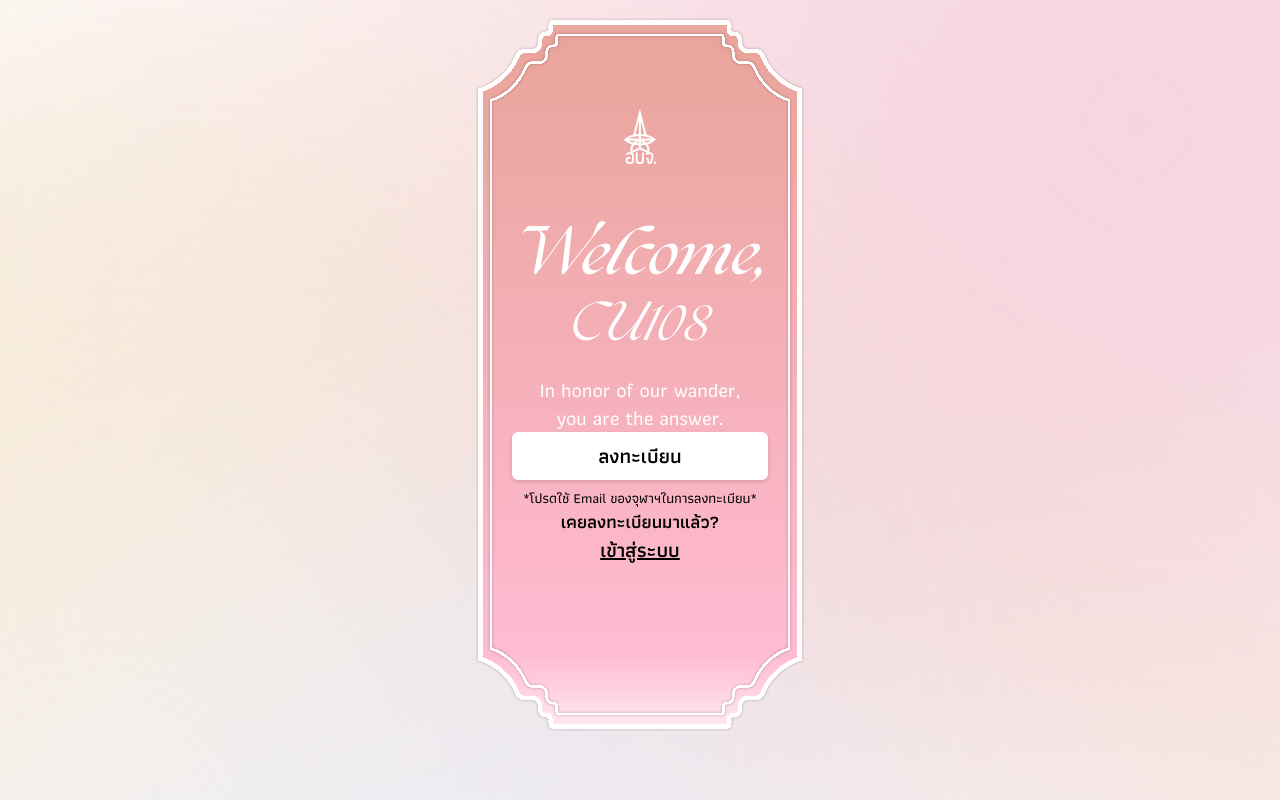
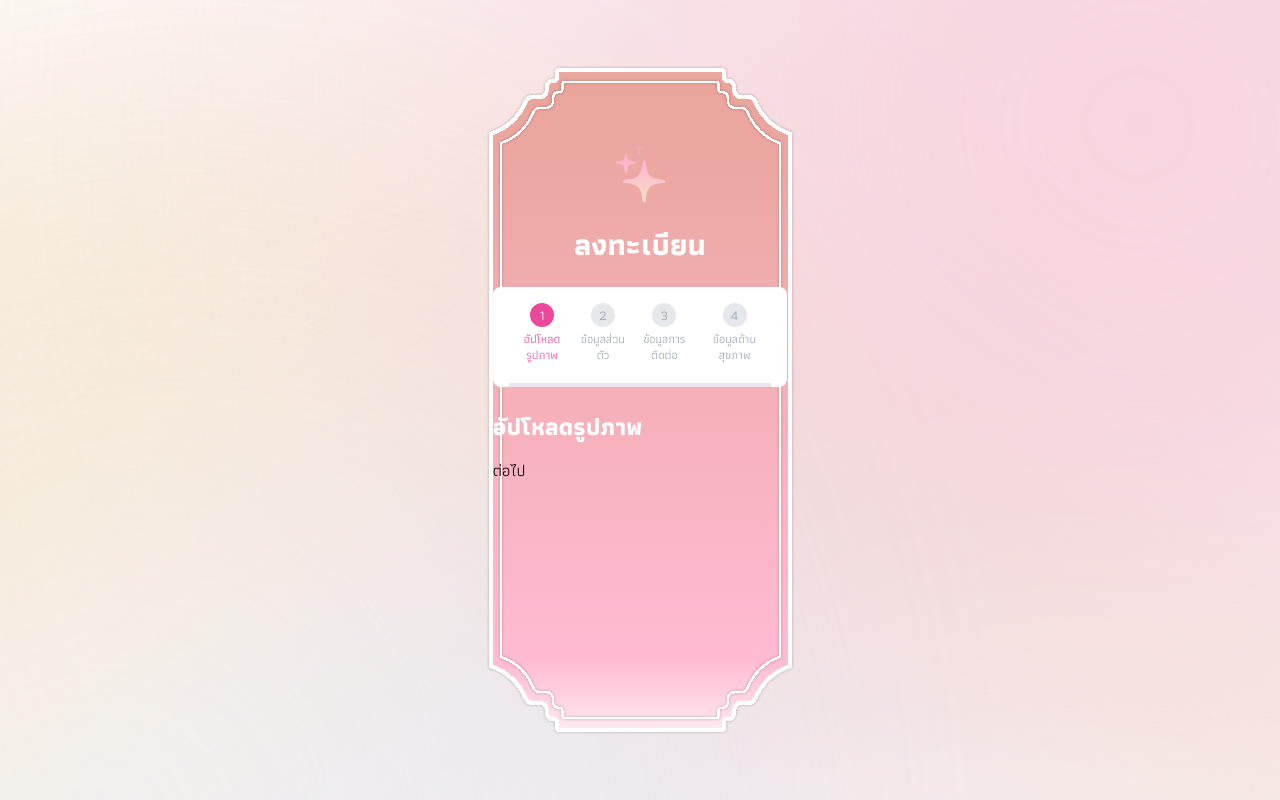
Before and after one commit to mastermrx008/firstdate-rpkm67-frontend, a Next.js app: page /register in a window 1280 px wide. Shown: the top 800 px of the page. Built offline with nearby package versions, Linux system fonts and the light colour scheme.

Commit message:
feat: setup register page

```diff
--- a/src/app/register/page.tsx
+++ b/src/app/register/page.tsx
@@ -1,61 +1,165 @@
 'use client';
 
-import { useEffect, useState } from 'react';
+import { useState, useEffect } from 'react';
+import { useRouter } from 'next/navigation';
 import Border from '@/components/Border';
-import SGCUIcon from '@/assets/logo/sgcu.svg';
+import StarIcon from '@public/star.svg';
 import Image from 'next/image';
-import axios from 'axios';
 
-// TODO: setup env
-// For dev purpose (Also, should we use proxy server?)
-const API_URL = 'https://rpkm67-dev.sgcu.in.th';
+const steps = [
+  'อัปโหลดรูปภาพ',
+  'ข้อมูลส่วนตัว',
+  'ข้อมูลการติดต่อ',
+  'ข้อมูลด้านสุขภาพ',
+];
 
 export default function Register() {
-  // TODO: Maybe use useContext for AuthProvider
-  const [accessToken, setAccessToken] = useState('');
-  const [refreshToken, setRefreshToken] = useState('');
-  const [userId, setUserId] = useState('');
+  const [currentStep, setCurrentStep] = useState(0);
+  const [formData, setFormData] = useState({});
+  const router = useRouter();
 
-  const handleGoogleLogin = async () => {
-    try {
-      const googleLoginUrl = API_URL + '/api/v1/auth/google-url';
-      const response = await axios.get(googleLoginUrl);
-      window.location.href = response.data.url;
-    } catch (error) {
-      console.error('Error fetching Google login URL:', error);
-    }
+  useEffect(() => {
+    // Check for authentication cookie
+    const checkAuth = async () => {
+      const authCookie = document.cookie.includes('auth=');
+      if (!authCookie) {
+        router.push('/login'); // Redirect to login if not authenticated
+      }
+    };
+    // skip check auth for dev
+    // checkAuth();
+  }, [router]);
+
+  const handleInputChange = (e) => {
+    setFormData({ ...formData, [e.target.name]: e.target.value });
   };
 
-  const handleTokenExchange = async (code: string) => {
-    try {
-      const tokenExchangeUrl = API_URL + `/api/v1/auth/verify-google/${code}`;
-      const response = await axios.get(tokenExchangeUrl);
-      const { accessToken, refreshToken, userId } = response.data;
-      setAccessToken(accessToken);
-      setRefreshToken(refreshToken);
-      setUserId(userId);
-    } catch (error) {
-      console.error('Error exchanging code for tokens:', error);
-    }
+  const handleNextStep = () => {
+    setCurrentStep(currentStep + 1);
   };
 
-  // TODO: add access/refresh tokens functions to AuthProvider
-  useEffect(() => {
-    const urlParams = new URLSearchParams(window.location.search);
-    const code = urlParams.get('code');
-    if (code) {
-      handleTokenExchange(code);
-    }
-  }, []);
+  const handlePrevStep = () => {
+    setCurrentStep(currentStep - 1);
+  };
 
-  const refreshAccessToken = async () => {
-    try {
-      const refreshUrl = API_URL + '/api/v1/auth/refresh';
-      const response = await axios.post(refreshUrl, { refreshToken });
-      const newAccessToken = response.data.accessToken;
-      setAccessToken(newAccessToken);
-    } catch (error) {
-      console.error('Error refreshing access token:', error);
+  const handleSubmit = async (e) => {
+    e.preventDefault();
+    // Implement API call to submit data
+    console.log('Form submitted:', formData);
+    // router.push('/registered');
+  };
+
+  const renderStep = () => {
+    switch (currentStep) {
+      case 0:
+        return (
+          <div className="space-y-4">
+            <h2 className="text-2xl font-bold text-white">อัปโหลดรูปภาพ</h2>
+            {/* Implement file upload component */}
+            <button
+              onClick={handleNextStep}
+              className="btn-primary"
+            >
+              ต่อไป
+            </button>
+          </div>
+        );
+      case 1:
+        return (
+          <div className="space-y-4">
+            <h2 className="text-2xl font-bold text-white">ข้อมูลส่วนตัว</h2>
+            <input
+              type="text"
+              name="name"
+              placeholder="ชื่อ-สกุล"
+              onChange={handleInputChange}
+              className="input-field"
+            />
+            <input
+              type="date"
+              name="birthdate"
+              onChange={handleInputChange}
+              className="input-field"
+            />
+            <div className="flex justify-between">
+              <button
+                onClick={handlePrevStep}
+                className="btn-secondary"
+              >
+                ย้อนกลับ
+              </button>
+              <button
+                onClick={handleNextStep}
+                className="btn-primary"
+              >
+                ต่อไป
+              </button>
+            </div>
+          </div>
+        );
+      case 2:
+        return (
+          <div className="space-y-4">
+            <h2 className="text-2xl font-bold text-white">ข้อมูลการติดต่อ</h2>
+            <input
+              type="tel"
+              name="phone"
+              placeholder="เบอร์โทรศัพท์"
+              onChange={handleInputChange}
+              className="input-field"
+            />
+            <input
+              type="text"
+              name="address"
+              placeholder="ที่อยู่"
+              onChange={handleInputChange}
+              className="input-field"
+            />
+            <div className="flex justify-between">
+              <button
+                onClick={handlePrevStep}
+                className="btn-secondary"
+              >
+                ย้อนกลับ
+              </button>
+              <button
+                onClick={handleNextStep}
+                className="btn-primary"
+              >
+                ต่อไป
+              </button>
+            </div>
+          </div>
+        );
+      case 3:
+        return (
+          <div className="space-y-4">
+            <h2 className="text-2xl font-bold text-white">ข้อมูลด้านสุขภาพ</h2>
+            <input
+              type="text"
+              name="healthInfo"
+              placeholder="ข้อมูลสุขภาพ"
+              onChange={handleInputChange}
+              className="input-field"
+            />
+            <div className="flex justify-between">
+              <button
+                onClick={handlePrevStep}
+                className="btn-secondary"
+              >
+                ย้อนกลับ
+              </button>
+              <button
+                onClick={handleSubmit}
+                className="btn-primary"
+              >
+                ยืนยันข้อมูล
+              </button>
+            </div>
+          </div>
+        );
+      default:
+        return null;
     }
   };
 
@@ -63,48 +167,48 @@ export default function Register() {
     <main className="w-full h-screen flex justify-center items-center flex-col">
       <Border
         variant="dark-pink"
-        className="flex flex-col items-center justify-between"
+        className="flex flex-col items-center justify-between w-full max-w-md px-6 py-8"
       >
-        <div className="flex flex-col items-center">
+        <div className="flex flex-col items-center w-full">
           <Image
-            src={SGCUIcon}
-            alt="sgcu-icon"
-            className="mt-4"
+            src={StarIcon}
+            alt="star"
+            className="mb-6"
           />
-          <h1 className="text-6xl font-bold text-center text-white font-season italic mt-16 drop-shadow-text">
-            Welcome,
-          </h1>
-          <h2 className="text-5xl text-center text-white font-season italic mt-4 drop-shadow-text">
-            CU108
-          </h2>
-          <h3 className="text-xl text-center text-white font-medium mt-6">
-            In honor of our wander,
-          </h3>
-          <h3 className="text-xl text-center text-white font-medium">
-            you are the answer.
-          </h3>
-        </div>
-        <div>
-          <button
-            onClick={handleGoogleLogin}
-            className="text-xl w-64 h-12 rounded-md font-semibold bg-white shadow-[0px_2px_4px_#00000026]"
-          >
-            ลงทะเบียน
-          </button>
-          <p className="text-sm text-center font-medium text-black mt-2">
-            *โปรดใช้ Email ของจุฬาฯในการลงทะเบียน*
-          </p>
-        </div>
-        <div className="flex mb-36 flex-col items-center">
-          <p className="text-lg text-center font-semibold text-black">
-            เคยลงทะเบียนมาแล้ว?
-          </p>
-          <button
-            className="text-xl text-center font-semibold text-black underline drop-shadow-text"
-            onClick={handleGoogleLogin}
-          >
-            เข้าสู่ระบบ
-          </button>
+          <h1 className="text-3xl font-bold text-white mb-6">ลงทะเบียน</h1>
+          <div className="w-full bg-white rounded-lg p-4 mb-6">
+            <div className="flex justify-between mb-2">
+              {steps.map((step, index) => (
+                <div
+                  key={index}
+                  className={`text-sm flex flex-col items-center ${
+                    index <= currentStep ? 'text-pink-500' : 'text-gray-400'
+                  }`}
+                >
+                  <div
+                    className={`w-6 h-6 rounded-full flex items-center justify-center mb-1 ${
+                      index <= currentStep
+                        ? 'bg-pink-500 text-white'
+                        : 'bg-gray-200 text-gray-400'
+                    }`}
+                  >
+                    {index + 1}
+                  </div>
+                  <span className="text-xs text-center">{step}</span>
+                </div>
+              ))}
+            </div>
+            <div className="relative">
+              <div className="absolute top-3 left-0 w-full h-1 bg-gray-200"></div>
+              <div
+                className={`absolute top-3 left-0 h-1 bg-pink-500 transition-all duration-300 ease-in-out`}
+                style={{
+                  width: `${(currentStep / (steps.length - 1)) * 100}%`,
+                }}
+              ></div>
+            </div>
+          </div>
+          <form className="w-full space-y-6">{renderStep()}</form>
         </div>
       </Border>
     </main>
```
Also changed, not shown: public/star.svg (added).
